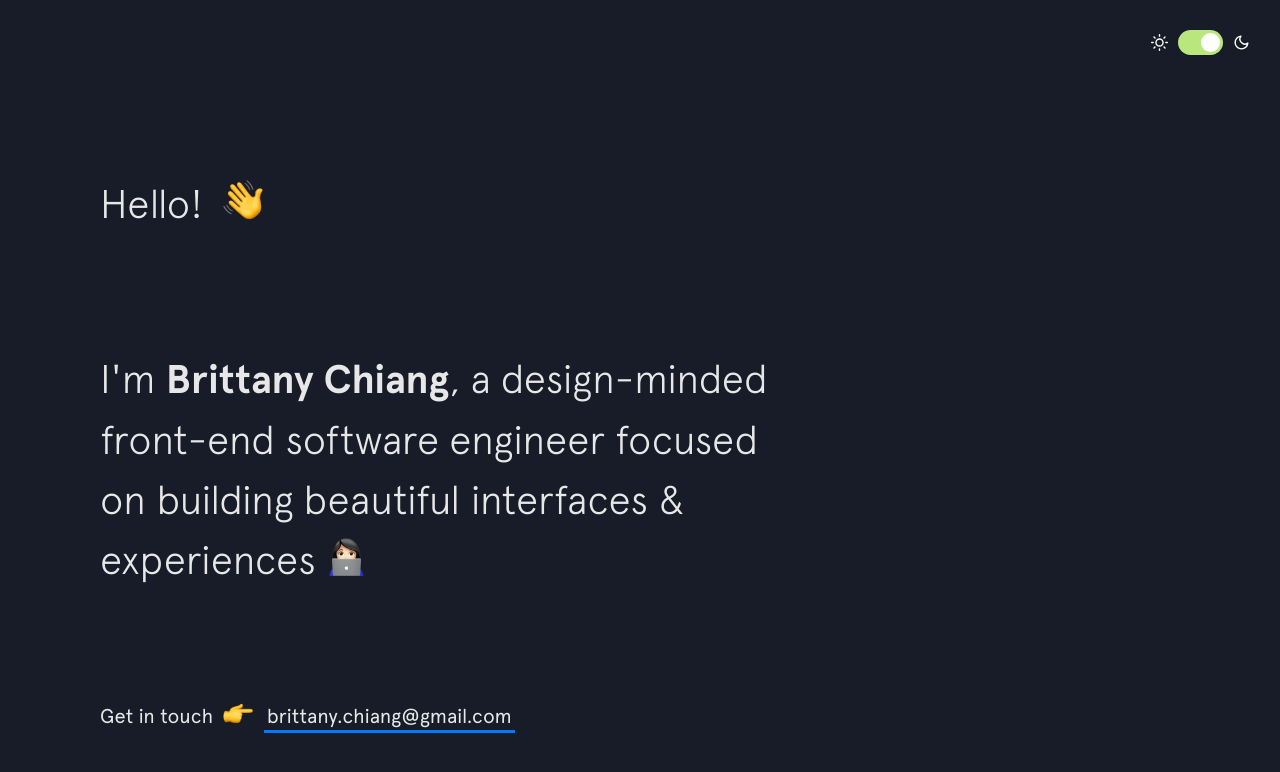
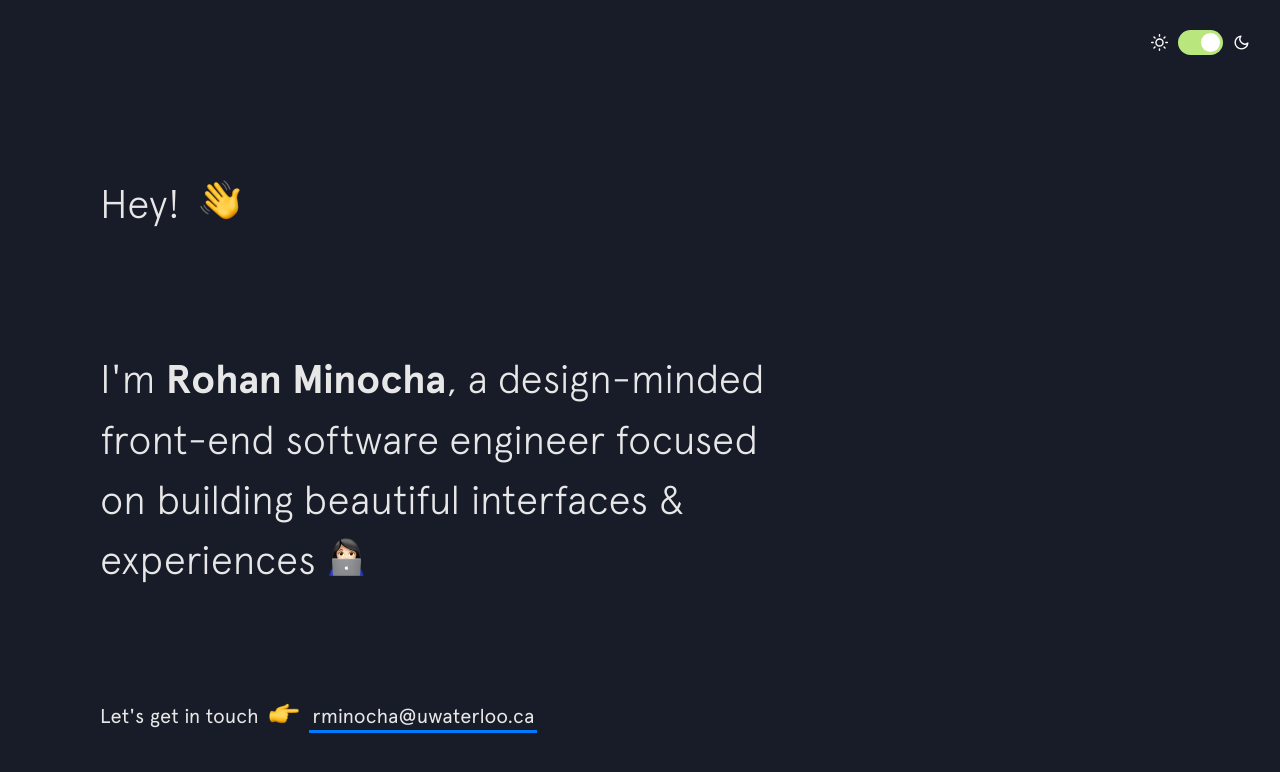
Before and after one commit to rohanxminocha/personal-website-v1, a Jekyll site: the page built from index.html, in a window 1280 px wide and 900 px high. Shown: the top 772 px of the window. Built offline with Jekyll 4.4.1, drawn with Linux system fonts in a browser that asks for light colours; nearby versions of some CDN libraries.

Commit message:
Update intro.html

```diff
--- a/_includes/intro.html
+++ b/_includes/intro.html
@@ -1,18 +1,18 @@
 <header class="intro">
-  <h1 class="intro__hello">Hello!
+  <h1 class="intro__hello">Hey!
     <span class="emoji wave-hand animated"></span>
   </h1>
 
   <h2 class="intro__tagline">I'm
-    <span class="name">Brittany Chiang</span>, a design-minded front-end software engineer focused on building beautiful interfaces &amp; experiences
+    <span class="name">Rohan Minocha</span>, a design-minded front-end software engineer focused on building beautiful interfaces &amp; experiences
     <span class="emoji technologist"></span>
   </h2>
 
   <h3 class="intro__contact">
-    <span>Get in touch </span>
+    <span>Let's get in touch </span>
     <span class="emoji pointer"></span>
     <span>
-      <a href="mailto:brittany.chiang@gmail.com" target="_blank" class="highlight-link">brittany.chiang@gmail.com</a>
+      <a href="mailto:rminocha@uwaterloo.ca" target="_blank" class="highlight-link">rminocha@uwaterloo.ca</a>
     </span>
   </h3>
 </header>
```
